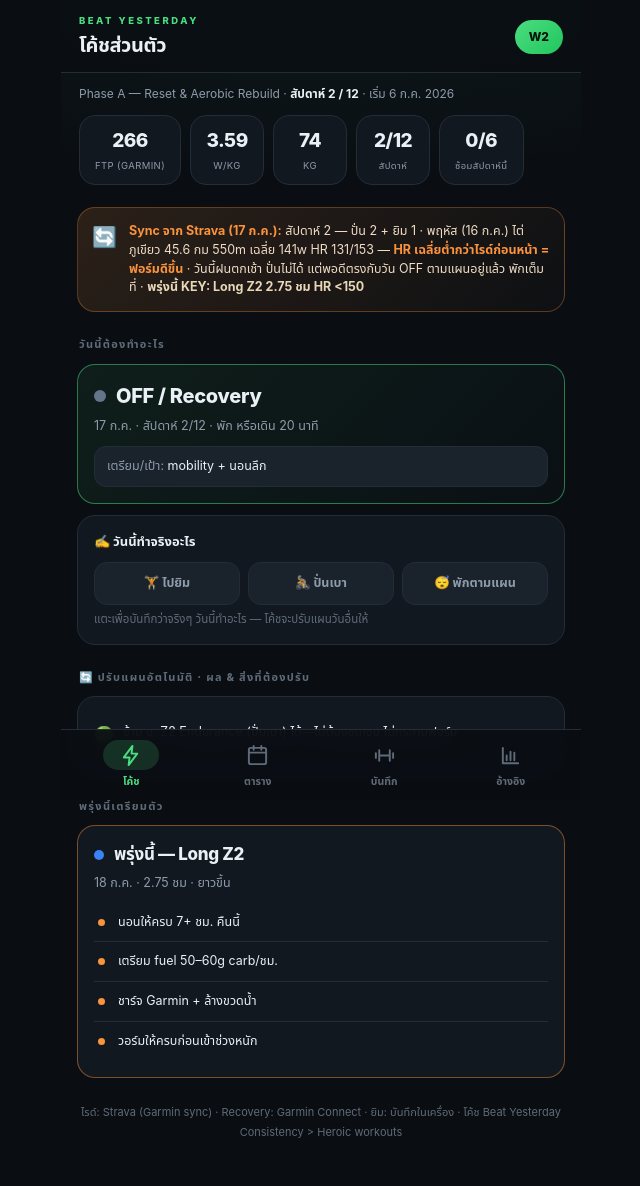
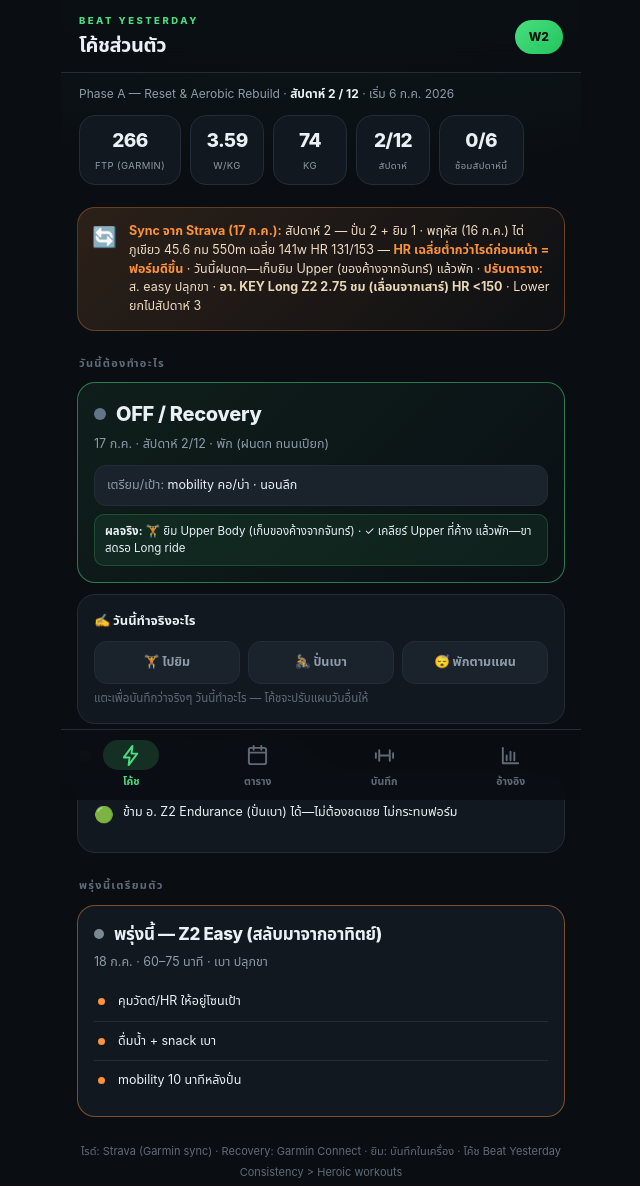
Before and after one commit to GH007-LAB/beat-yesterday, a plain HTML site: page index.html in a window 1280 px wide. Shown: the whole page, without its empty margins (319-959 px from the left). Drawn offline with Linux system fonts and the light colour scheme.

Commit message:
Week2 rain adjust: Fri rest(Upper done) · Sat easy · Sun Long Z2 KEY (swapped) · Lower->W3

```diff
--- a/index.html
+++ b/index.html
@@ -190,7 +190,7 @@
   <section id="tab-today">
     <div class="banner" style="margin-top:16px">
       <div class="ic">🔄</div>
-      <div><p><b>Sync จาก Strava (17 ก.ค.):</b> สัปดาห์ 2 — ปั่น 2 + ยิม 1 · พฤหัส (16 ก.ค.) ไต่ภูเขียว 45.6 กม 550m เฉลี่ย 141w HR 131/153 — <b>HR เฉลี่ยต่ำกว่าไรด์ก่อนหน้า = ฟอร์มดีขึ้น</b> · วันนี้ฝนตกเช้า ปั่นไม่ได้ แต่พอดีตรงกับวัน OFF ตามแผนอยู่แล้ว พักเต็มที่ · <b style="color:#e9d8b8">พรุ่งนี้ KEY: Long Z2 2.75 ชม HR &lt;150</b></p></div>
+      <div><p><b>Sync จาก Strava (17 ก.ค.):</b> สัปดาห์ 2 — ปั่น 2 + ยิม 1 · พฤหัส (16 ก.ค.) ไต่ภูเขียว 45.6 กม 550m เฉลี่ย 141w HR 131/153 — <b>HR เฉลี่ยต่ำกว่าไรด์ก่อนหน้า = ฟอร์มดีขึ้น</b> · วันนี้ฝนตก—เก็บยิม Upper (ของค้างจากจันทร์) แล้วพัก · <b>ปรับตาราง:</b> ส. easy ปลุกขา · <b style="color:#e9d8b8">อา. KEY Long Z2 2.75 ชม (เลื่อนจากเสาร์) HR &lt;150</b> · Lower ยกไปสัปดาห์ 3</p></div>
     </div>
     <div class="sec-title">วันนี้ต้องทำอะไร</div>
     <div id="todayBox"></div>
@@ -373,9 +373,9 @@ var DETAIL={
  {t:'bike',title:'Z2 Endurance',sub:'80 นาที · steady',prep:'เป้า 140–155w · HR <145'},
  {t:'gym',title:'ยิม 2 — Lower Body',sub:'50 นาที',prep:'โหลด 55–60%',actual:{s:'🏋️ ยิม 1:49 · 545 cal',v:'✓ ตามแผน Lower body วันนี้',ok:1}},
  {t:'tempo',title:'Z2 + Tempo แรก',sub:'80 นาที · 2×8′ Tempo',key:1,prep:'ช่วง tempo 174–200w · ที่เหลือ Z2',actual:{s:'45.6 กม · 1:49 · 141w · HR 131/153',v:'ไต่เขาภูเขียว 550m แทน interval — ช่วงไต่วัตต์เข้าโซน tempo (175–212w) 2 รอบ แต่ยาวกว่าแผน (1:49 vs 80′) HR เฉลี่ยต่ำ 131 = ฟอร์มดีขึ้น',ok:1}},
- {t:'off',title:'OFF / Recovery',sub:'พัก หรือเดิน 20 นาที',prep:'mobility + นอนลึก'},
- {t:'bike',title:'Long Z2',sub:'2.75 ชม · ยาวขึ้น',key:1,prep:'HR <150 · fuel 50–60g/ชม · ดื่มน้ำ'},
- {t:'z1',title:'Z2 Recovery',sub:'75 นาที · easy',prep:'108–129w · คุมต่ำ'}
+ {t:'off',title:'OFF / Recovery',sub:'พัก (ฝนตก ถนนเปียก)',prep:'mobility คอ/บ่า · นอนลึก',actual:{s:'🏋️ ยิม Upper Body (เก็บของค้างจากจันทร์)',v:'✓ เคลียร์ Upper ที่ค้าง แล้วพัก—ขาสดรอ Long ride',ok:1}},
+ {t:'z1',title:'Z2 Easy (สลับมาจากอาทิตย์)',sub:'60–75 นาที · เบา ปลุกขา',prep:'คุมวัตต์/HR ต่ำ Z1–ต้น Z2 · เก็บขาให้สดรอ Long พรุ่งนี้'},
+ {t:'bike',title:'Long Z2 (เลื่อนจากเสาร์)',sub:'2.75 ชม · steady ยาว',key:1,prep:'HR <150 · fuel 50–60g/ชม · ปั่นกลางวัน–บ่าย ให้ทันสรุป 19:00'}
 ],
 3:[
  {t:'gym',title:'ยิม 1 — Upper Body',sub:'45 นาที',prep:'ขยับน้ำหนักขึ้นถ้าครบ reps 2 ครั้งติด'},
```
